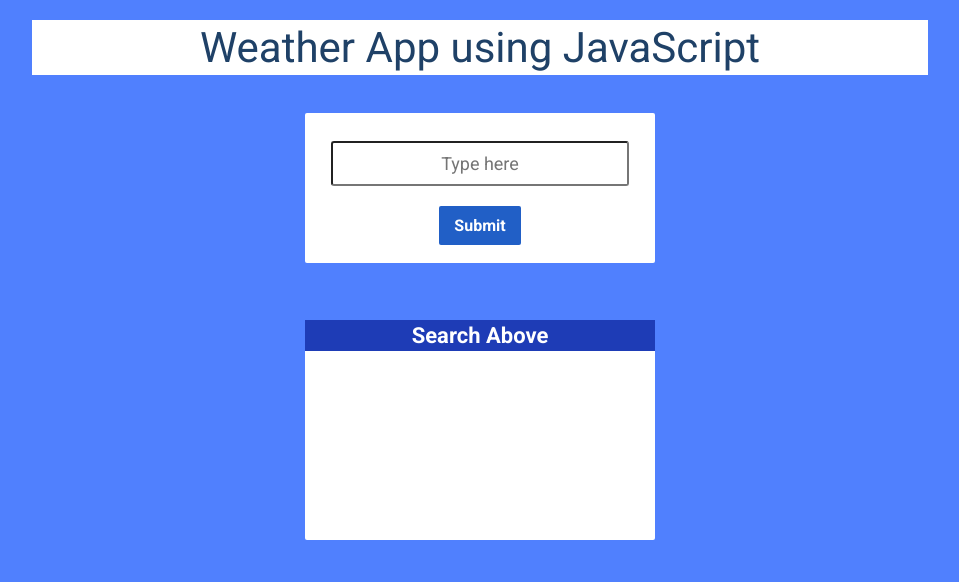
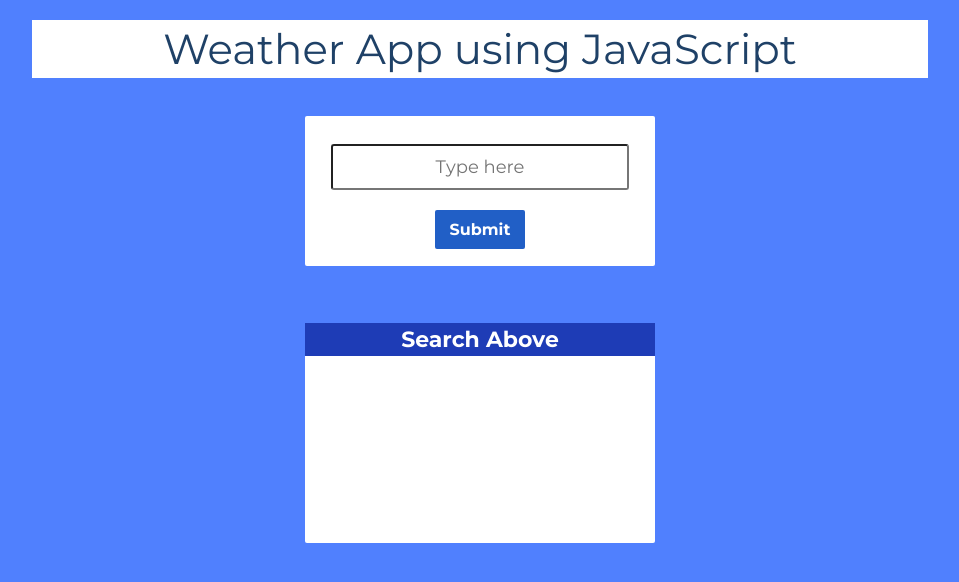
Before and after one commit to Alpha-santhosh/JS-410-04, a plain HTML site: page index.html in a window 1280 px wide. Shown: the whole page, without its empty margins (160-1119 px from the left). Drawn offline with Linux system fonts and the light colour scheme.

Commit message:
Task Completed

```diff
--- a/style.css
+++ b/style.css
@@ -1,9 +1,9 @@
-@import url('https://fonts.googleapis.com/css2?family=Roboto:wght@100;300;400;500;700&display=swap');
+@import url('https://fonts.googleapis.com/css2?family=Montserrat:ital,wght@0,300;0,400;0,500;0,600;0,700;0,900;1,500&display=swap');
 *{
     margin: 0;
     padding: 0;
     box-sizing: border-box;
-    font-family: 'Roboto', sans-serif;
+    font-family: 'Montserrat', sans-serif;
 }
 
 body{
```
